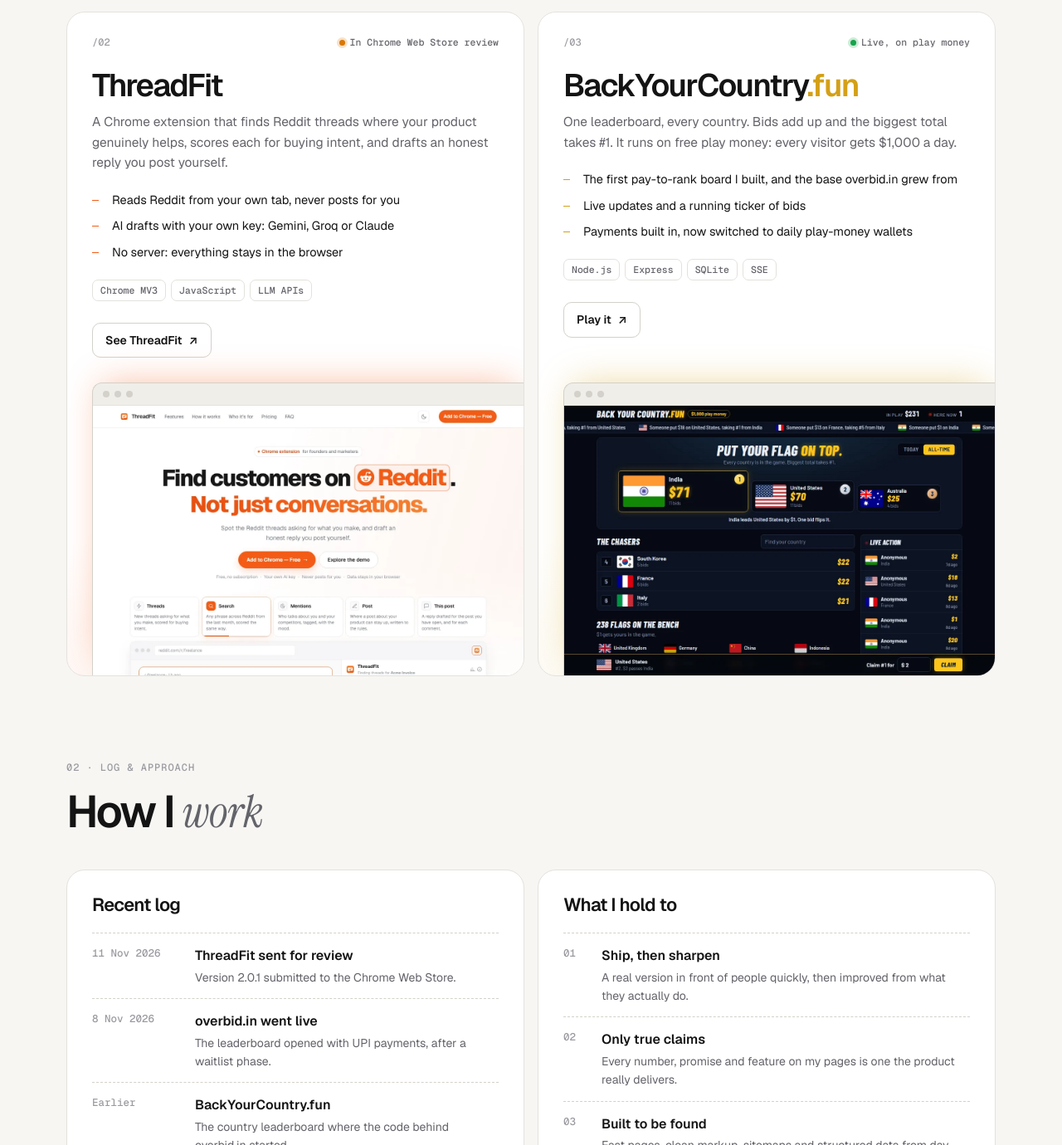
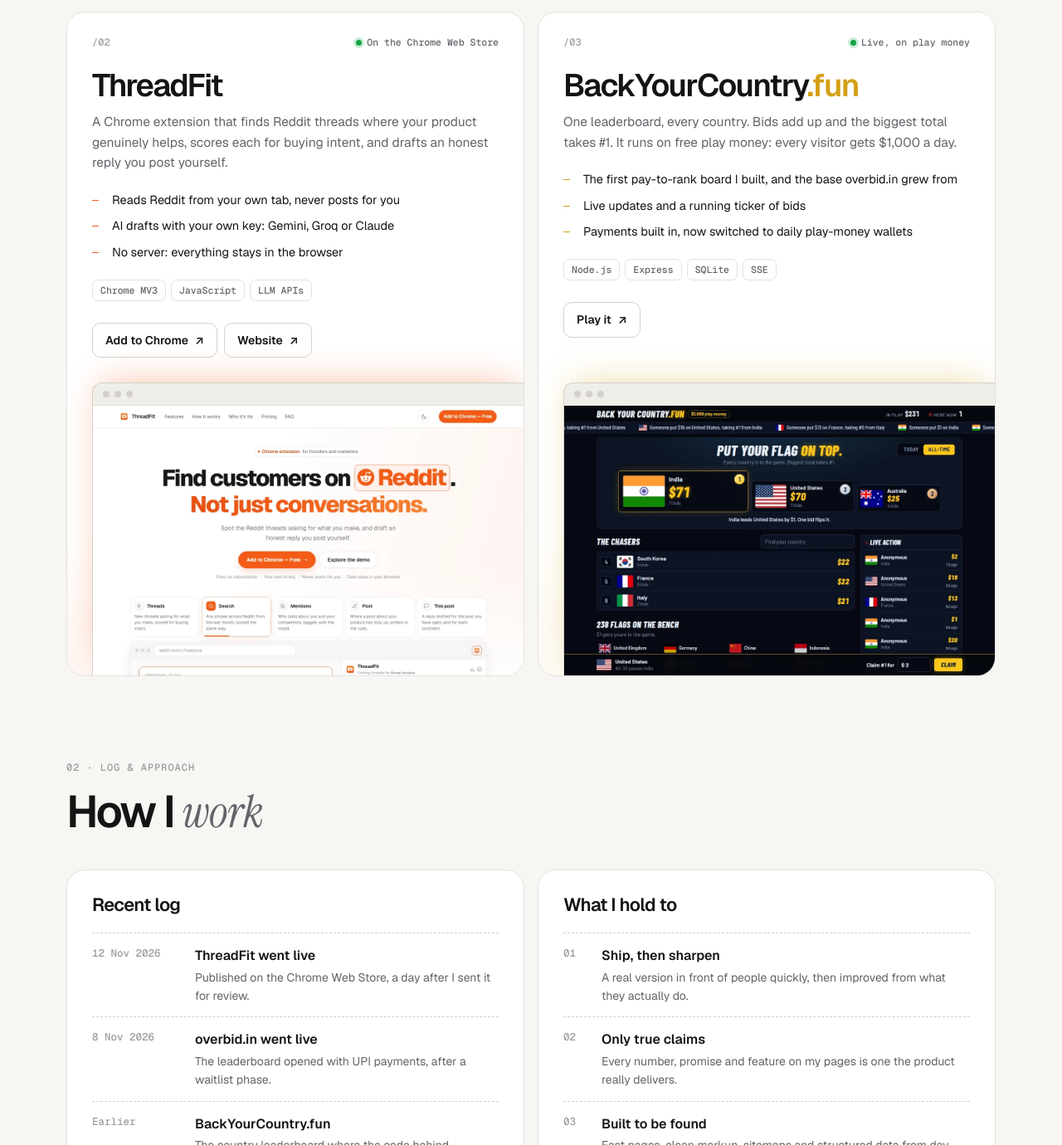
Before and after one commit to ankitshdev/ankitshdev.github.io, a plain HTML site: page index.html in a window 1280 px wide. Shown: the part 1420-2800 px from the top of the page at 83% size. Drawn offline with nearby package versions, Linux system fonts and the light colour scheme.

Commit message:
ThreadFit is live on the Chrome Web Store
Co-Authored-By: Claude Opus 5.5 <noreply@anthropic.com>

```diff
--- a/index.html
+++ b/index.html
@@ -150,6 +150,8 @@
     .frame img { width: 100%; height: auto; aspect-ratio: 16 / 10; object-fit: cover; object-position: top left; }
     .card:not(.wide) .frame { margin-top: auto; }
     .card:not(.wide) .go { margin-bottom: 30px; }
+    .gos { display: flex; flex-wrap: wrap; gap: 8px; margin: 26px 0 30px; }
+    .gos .go { margin: 0 !important; }
 
     /* Log + principles */
     .split { display: grid; grid-template-columns: 1fr 1fr; gap: 16px; }
@@ -253,7 +255,7 @@
         <span class="mark">o</span><span><b>overbid.in</b><small>Pay-to-rank leaderboard for Indian brands</small></span><span class="state">Live</span>
       </a>
       <a href="https://ankitshdev.github.io/threadfit/" target="_blank" rel="noopener" style="--c:#f45b16">
-        <span class="mark">T</span><span><b>ThreadFit</b><small>Finds customers on Reddit</small></span><span class="state wait">In review</span>
+        <span class="mark">T</span><span><b>ThreadFit</b><small>Finds customers on Reddit</small></span><span class="state">Live</span>
       </a>
       <a href="https://backyourcountry.fun" target="_blank" rel="noopener" style="--c:#d4a017">
         <span class="mark">B</span><span><b>BackYourCountry.fun</b><small>Every country on one leaderboard</small></span><span class="state">Live</span>
@@ -287,7 +289,7 @@
 
       <article class="card" style="--c:#f45b16">
         <div class="body">
-          <div class="top"><span class="num">/02</span><span class="state wait">In Chrome Web Store review</span></div>
+          <div class="top"><span class="num">/02</span><span class="state">On the Chrome Web Store</span></div>
           <h3>ThreadFit</h3>
           <p class="what">A Chrome extension that finds Reddit threads where your product genuinely helps, scores each for buying intent, and drafts an honest reply you post yourself.</p>
           <ul>
@@ -296,7 +298,7 @@
             <li>No server: everything stays in the browser</li>
           </ul>
           <div class="tags"><span>Chrome MV3</span><span>JavaScript</span><span>LLM APIs</span></div>
-          <a class="go" href="https://ankitshdev.github.io/threadfit/" target="_blank" rel="noopener">See ThreadFit <span>↗</span></a>
+          <div class="gos"><a class="go" href="https://chromewebstore.google.com/detail/biomfjahdpbmjeanfoabiljadpilfimm" target="_blank" rel="noopener">Add to Chrome <span>↗</span></a><a class="go" href="https://ankitshdev.github.io/threadfit/" target="_blank" rel="noopener">Website <span>↗</span></a></div>
         </div>
         <a class="frame" href="https://ankitshdev.github.io/threadfit/" target="_blank" rel="noopener" tabindex="-1"><div class="dots"><i></i><i></i><i></i></div><img src="img/threadfit.webp" alt="The ThreadFit website" width="1280" height="800" loading="lazy"></a>
       </article>
@@ -327,7 +329,7 @@
       <div class="panel">
         <h3>Recent log</h3>
         <ol class="log">
-          <li><time datetime="2026-11-11">11 Nov 2026</time><div><b>ThreadFit sent for review</b><p>Version 2.0.1 submitted to the Chrome Web Store.</p></div></li>
+          <li><time datetime="2026-11-12">12 Nov 2026</time><div><b>ThreadFit went live</b><p>Published on the Chrome Web Store, a day after I sent it for review.</p></div></li>
           <li><time datetime="2026-11-08">8 Nov 2026</time><div><b>overbid.in went live</b><p>The leaderboard opened with UPI payments, after a waitlist phase.</p></div></li>
           <li><time>Earlier</time><div><b>BackYourCountry.fun</b><p>The country leaderboard where the code behind overbid.in started.</p></div></li>
         </ol>
```
